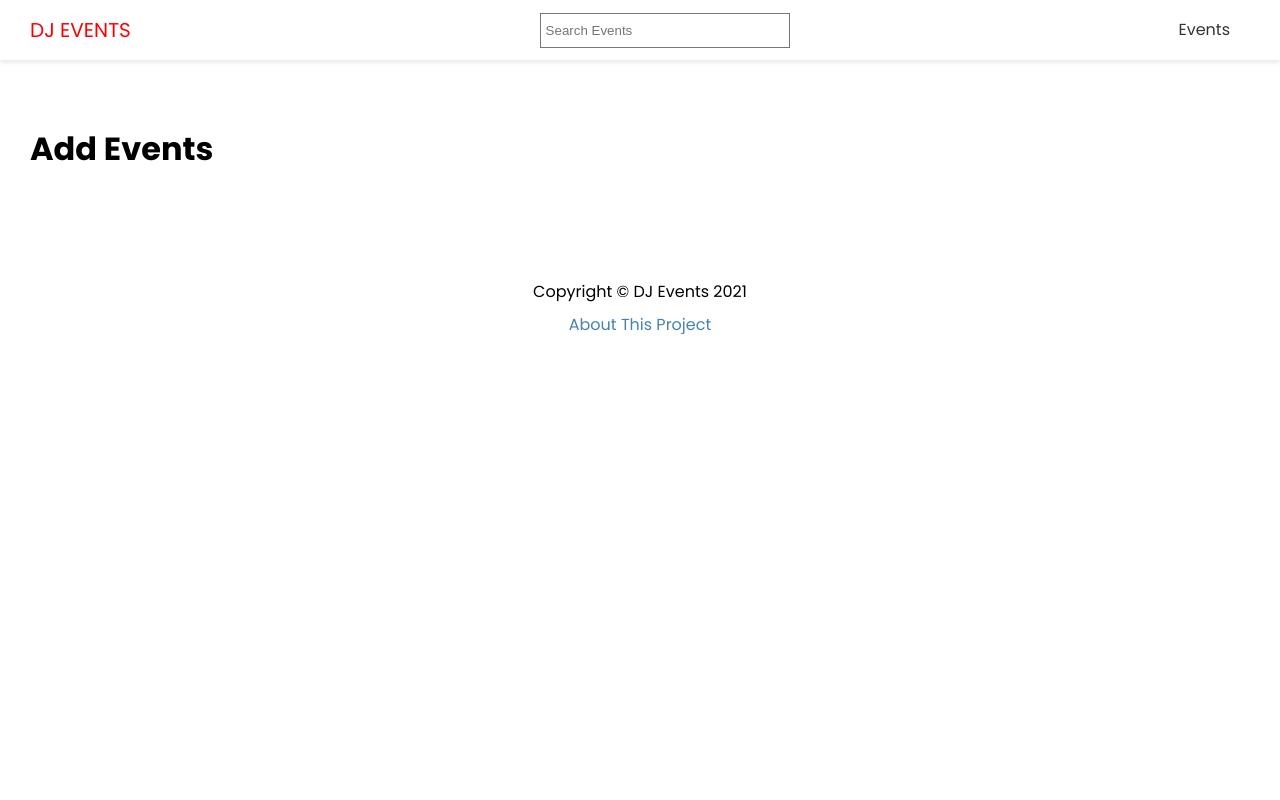
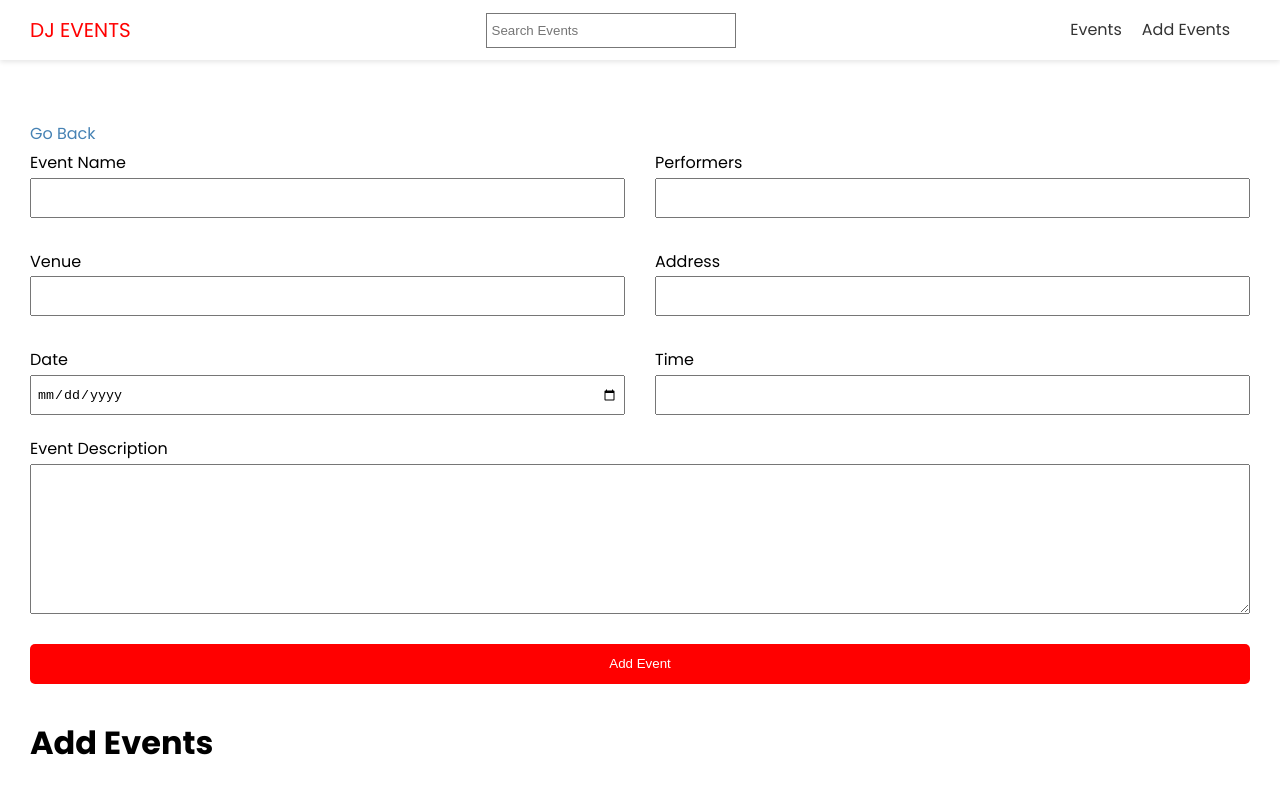
Before and after one commit to asa108/dj-events, a Next.js app in the folder dj-events-frontend/: page /events/add in a window 1280 px wide. Shown: the top 800 px of the page. Built offline with nearby package versions, Linux system fonts and the light colour scheme.

Commit message:
craeted add event form

```diff
--- a/dj-events-frontend/components/Header.js
+++ b/dj-events-frontend/components/Header.js
@@ -18,6 +18,11 @@
               <a>Events</a>
             </Link>
           </li>
+          <li>
+            <Link href="/events/add">
+              <a>Add Events</a>
+            </Link>
+          </li>
         </ul>
       </nav>
     </header>
--- a/dj-events-frontend/pages/events/add.js
+++ b/dj-events-frontend/pages/events/add.js
@@ -1,7 +1,114 @@
+import { useState } from "react";
+import { useRouter } from "next/router";
+import Link from "next/dist/client/link";
 import Layout from "@/components/Layout";
+import { API_URL } from "@/config/index.js";
+import styles from "@/styles/Form.module.css";
+
 export default function AddEventPage() {
+  const [values, setValues] = useState({
+    name: "",
+    performers: "",
+    venue: "",
+    address: "",
+    date: "",
+    time: "",
+    description: "",
+  });
+  const router = useRouter();
+
+  const handleSubmit = (e) => {
+    e.preventDefault();
+    console.log(values);
+  };
+
+  const handleInputChange = (e) => {
+    const { name, value } = e.target;
+    setValues({ ...values, [name]: value });
+  };
+
   return (
     <Layout title="Add New Events">
+      <Link href="/events">Go Back</Link>
+      <form onSubmit={handleSubmit} className={styles.form}>
+        <div className={styles.grid}>
+          <div>
+            <label htmlFor="name">Event Name</label>
+            <input
+              type="text"
+              id="name"
+              name="name"
+              value={values.name}
+              onChange={handleInputChange}
+            />
+          </div>
+          <div>
+            <label htmlFor="performers">Performers</label>
+            <input
+              type="text"
+              id="performers"
+              name="performers"
+              value={values.performers}
+              onChange={handleInputChange}
+            />
+          </div>
+
+          <div>
+            <label htmlFor="venue">Venue</label>
+            <input
+              type="text"
+              id="venue"
+              name="venue"
+              value={values.venue}
+              onChange={handleInputChange}
+            />
+          </div>
+
+          <div>
+            <label htmlFor="address">Address</label>
+            <input
+              type="text"
+              id="address"
+              name="address"
+              value={values.address}
+              onChange={handleInputChange}
+            />
+          </div>
+
+          <div>
+            <label htmlFor="date">Date</label>
+            <input
+              type="date"
+              id="date"
+              name="date"
+              value={values.date}
+              onChange={handleInputChange}
+            />
+          </div>
+
+          <div>
+            <label htmlFor="time">Time</label>
+            <input
+              type="text"
+              id="time"
+              name="time"
+              value={values.time}
+              onChange={handleInputChange}
+            />
+          </div>
+        </div>
+        <div>
+          <label htmlFor="description">Event Description</label>
+          <textarea
+            type="text"
+            name="description"
+            id="description"
+            value={values.description}
+            onChange={handleInputChange}
+          ></textarea>
+        </div>
+        <input type="submit" value="Add Event" className="btn" />
+      </form>
       <h1>Add Events</h1>
     </Layout>
   );
--- /dev/null
+++ b/dj-events-frontend/styles/Form.module.css
@@ -0,0 +1,39 @@
+.form label {
+  display: block;
+}
+
+.form input {
+  width: 100%;
+  height: 40px;
+  padding: 5px;
+}
+
+.form textarea {
+  width: 100%;
+  height: 150px;
+}
+
+.form input[type='submit'] {
+  display: block;
+  width: 100%;
+  margin: 20px 0 30px;
+}
+
+.form .file {
+  border: 1px #ccc solid;
+  background-color: #f4f4f4;
+  padding: 10px;
+}
+
+.grid {
+  display: grid;
+  grid-template-columns: 1fr 1fr;
+  gap: 30px;
+  margin-bottom: 20px;
+}
+
+@media (max-width: 600px) {
+  .grid {
+    grid-template-columns: 1fr;
+  }
+}
```
